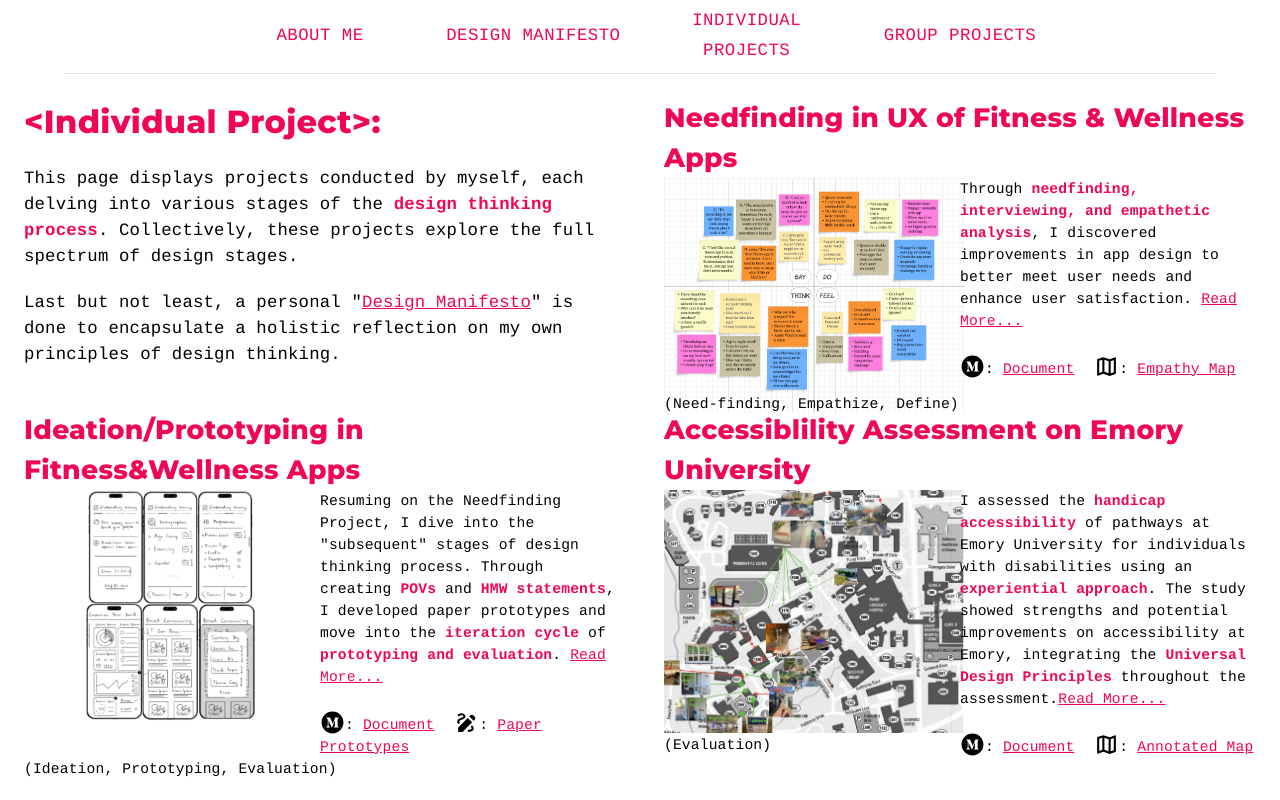
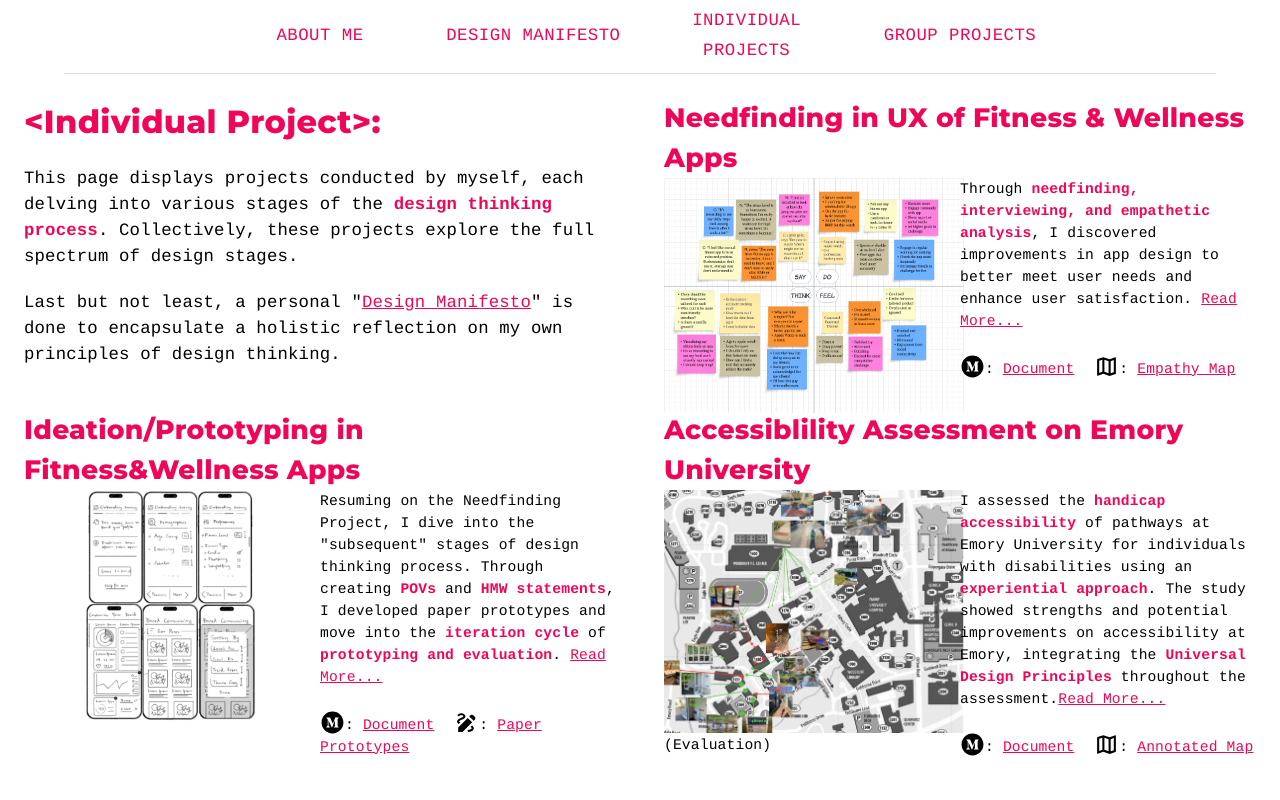
Before and after one commit to ROLFFFX/portfolio, a React (Create React App) app in the folder portofolio/: page /personalprojects in a window 1280 px wide. Built offline with nearby package versions, Linux system fonts and the light colour scheme.

Commit message:
update build

```diff
--- a/portofolio/src/pages/GroupProjects.js
+++ b/portofolio/src/pages/GroupProjects.js
@@ -27,7 +27,7 @@ export default function GroupProjects() {
               <Grid item container xs={12} border={0}>
                 <Grid xs={6} border={0}>
                   <img
-                    src="/GP1.jpg"
+                    src="GP1.png"
                     alt="GP1"
                     style={{ width: "300px", height: "auto" }}
                   />
--- a/portofolio/src/pages/PersonalProjects.js
+++ b/portofolio/src/pages/PersonalProjects.js
@@ -146,7 +146,7 @@ export default function PersonalProjects() {
                 </Typography>
               </Grid>
             </Grid>
-            <Typography
+            {/* <Typography
               mt={-3}
               sx={{
                 fontFamily: '"Courier Prime", "Courier", monospace',
@@ -154,7 +154,7 @@ export default function PersonalProjects() {
               }}
             >
               {"(Need-finding, Empathize, Define)"}
-            </Typography>
+            </Typography> */}
           </Box>
         </Grid>
         {/* Proj 2 */}
@@ -259,7 +259,7 @@ export default function PersonalProjects() {
                 </Typography>
               </Grid>
             </Grid>
-            <Typography
+            {/* <Typography
               //   mt={0.5}
               sx={{
                 fontFamily: '"Courier Prime", "Courier", monospace',
@@ -267,7 +267,7 @@ export default function PersonalProjects() {
               }}
             >
               {"(Ideation, Prototyping, Evaluation)"}
-            </Typography>
+            </Typography> */}
           </Box>
         </Grid>
         {/* Proj 3 */}
```
Also changed, not shown: portofolio/public/GP1.png (renamed from portofolio/public/GP1.JPG), 1 other file (tests, documents, lock files or other folders).
